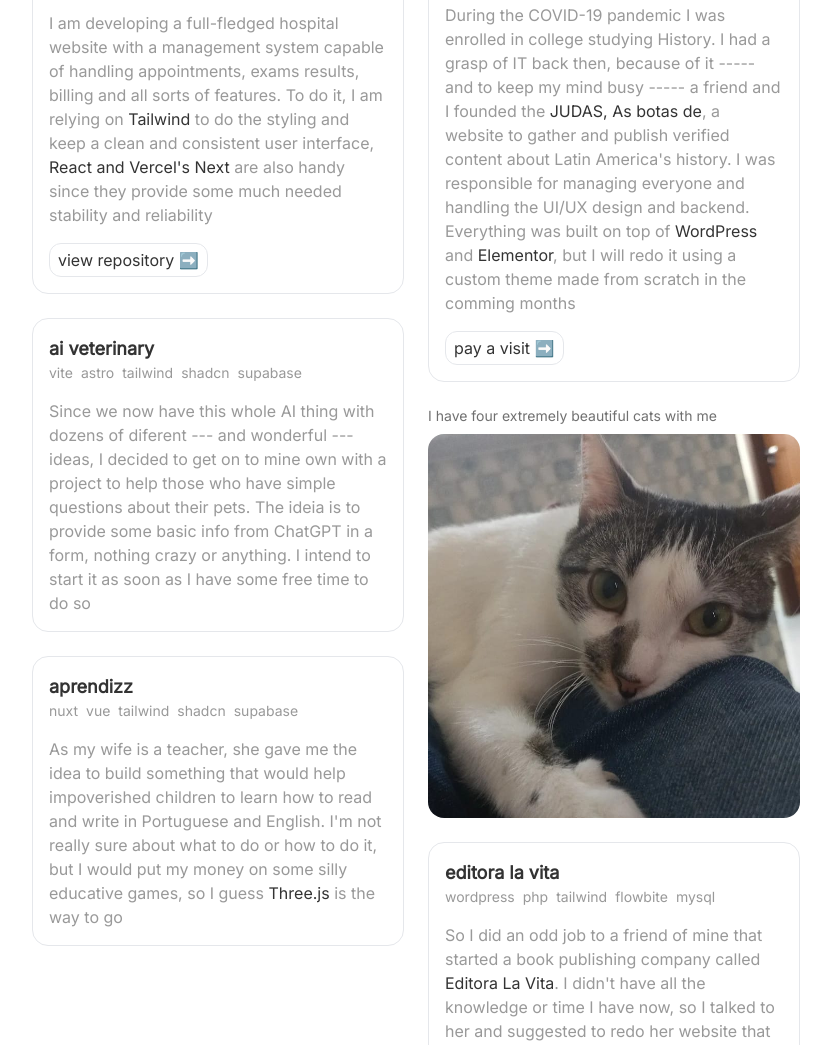
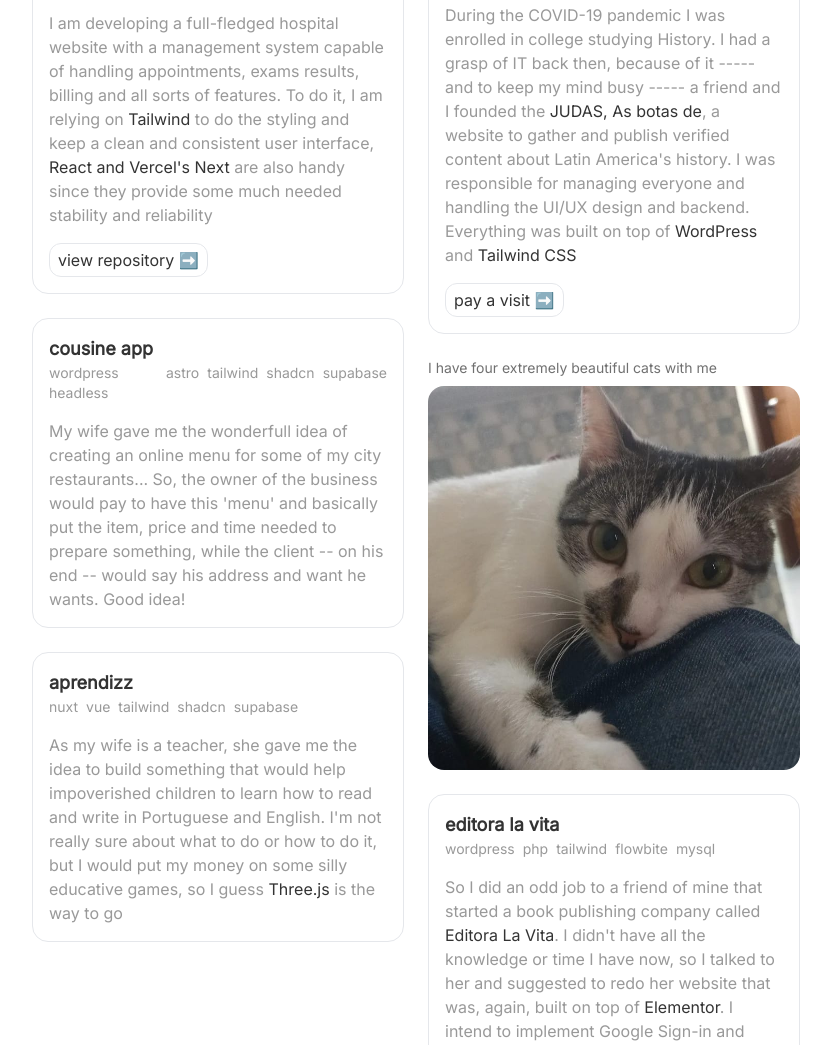
Before and after one commit to moisesmmreis/moisesmmreis, an Astro site: page / in a window 1280 px wide. Shown: the part 1142-2187 px from the top of the page, without its empty margins (224-1055 px from the left). Built offline with nearby package versions, Linux system fonts and the light colour scheme; Astro itself is replaced by a stand-in of ours.

Commit message:
Update index.astro

```diff
--- a/src/pages/index.astro
+++ b/src/pages/index.astro
@@ -59,20 +59,15 @@ export const prerender = true;
         </p>
       </Project>
       <Plans
-        title="ai veterinary"
-        web="Vite"
+        title="cousine app"
+        web="WordPress Headless"
         framework="Astro"
         ui="Tailwind"
         components="Shadcn"
         database="Supabase"
       >
         <p class="text-default-900/50 relative z-10">
-          Since we now have this whole AI thing with dozens of diferent --- and
-          wonderful --- ideas, I decided to get on to mine own with a project to
-          help those who have simple questions about their pets. The ideia is to
-          provide some basic info from ChatGPT in a form, nothing crazy or
-          anything. I intend to start it as soon as I have some free time to do
-          so
+         My wife gave me the wonderfull idea of creating an online menu for some of my city restaurants... So, the owner of the business would pay to have this 'menu' and basically put the item, price and time needed to prepare something, while the client -- on his end -- would say his address and want he wants. Good idea!
         </p>
       </Plans>
       <Plans
@@ -147,9 +142,8 @@ export const prerender = true;
           America's history. I was responsible for managing everyone and
           handling the UI/UX design and backend. Everything was built on top of
           <span class="text-default-900">WordPress</span> and <span
-            class="text-default-900">Elementor</span
-          >, but I will redo it using a custom theme made from scratch in the
-          comming months
+            class="text-default-900">Tailwind CSS</span
+          >
         </p>
       </Project>
       <Image
```
